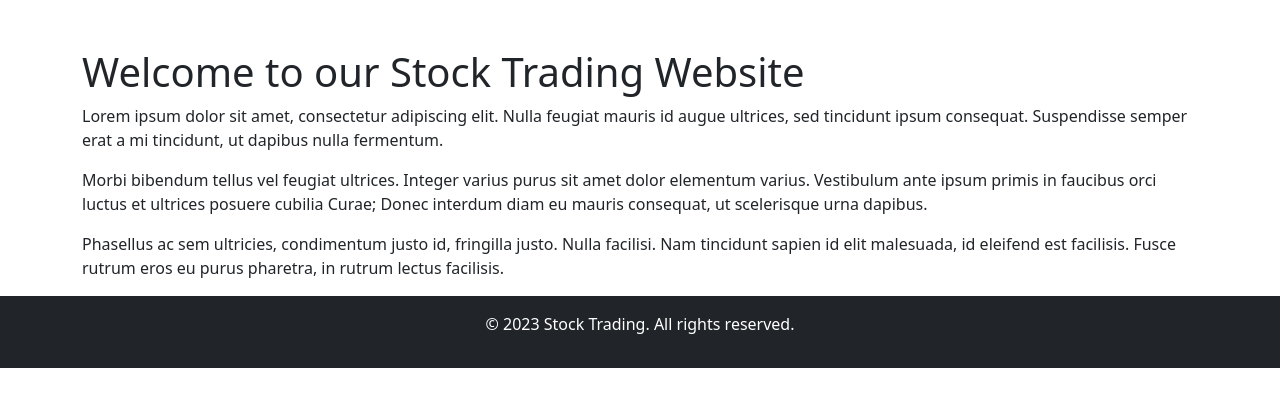
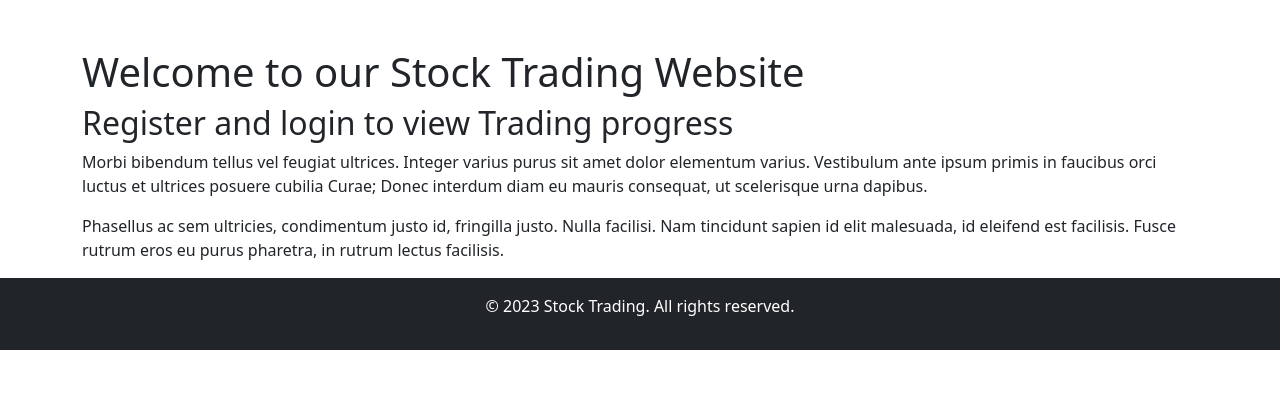
Before and after one commit to Brainboxx/FT9ja, a Django app: page / in a window 1280 px wide. Shown: the part 56-463 px from the top of the page. Run offline with Django 4.2, Linux system fonts and the light colour scheme; parts of the project's set-up code (start-up, migrations or seed data) failed here and were passed over; some libraries are stand-ins or nearby versions.

Commit message:
production ready

```diff
--- a/core/templates/core/base.html
+++ b/core/templates/core/base.html
@@ -31,9 +31,11 @@
                 <a class="nav-link" href="#">Contact</a>
             </li>
             {% if user.is_authenticated %}
-            <li class="nav-item">
-                <a class="nav-link" href="{% url 'user_dashboard' %}">dashboard</a>
-            </li>
+            {% if request.user.is_superuser %}
+            <a class="nav-link" href="{% url 'admin_dashboard' %}">dashboard</a>
+            {% else %}
+            <a class="nav-link" href="{% url 'user_dashboard' %}">dashboard</a>
+            {% endif %}
             <li class="nav-item">
                 <a class="nav-link" href="{% url 'logout' %}">Logout</a>
             </li>
--- a/core/templates/core/index.html
+++ b/core/templates/core/index.html
@@ -3,7 +3,7 @@
 {% block content %}
   <div class="container mt-5">
     <h1>Welcome to our Stock Trading Website</h1>
-    <p>Lorem ipsum dolor sit amet, consectetur adipiscing elit. Nulla feugiat mauris id augue ultrices, sed tincidunt ipsum consequat. Suspendisse semper erat a mi tincidunt, ut dapibus nulla fermentum.</p>
+    <h2>Register and login to view Trading progress</h2>
     <p>Morbi bibendum tellus vel feugiat ultrices. Integer varius purus sit amet dolor elementum varius. Vestibulum ante ipsum primis in faucibus orci luctus et ultrices posuere cubilia Curae; Donec interdum diam eu mauris consequat, ut scelerisque urna dapibus.</p>
     <p>Phasellus ac sem ultricies, condimentum justo id, fringilla justo. Nulla facilisi. Nam tincidunt sapien id elit malesuada, id eleifend est facilisis. Fusce rutrum eros eu purus pharetra, in rutrum lectus facilisis.</p>
   </div>
```
Also changed, not shown: FT9ja/settings.py (+0 -11 lines).
